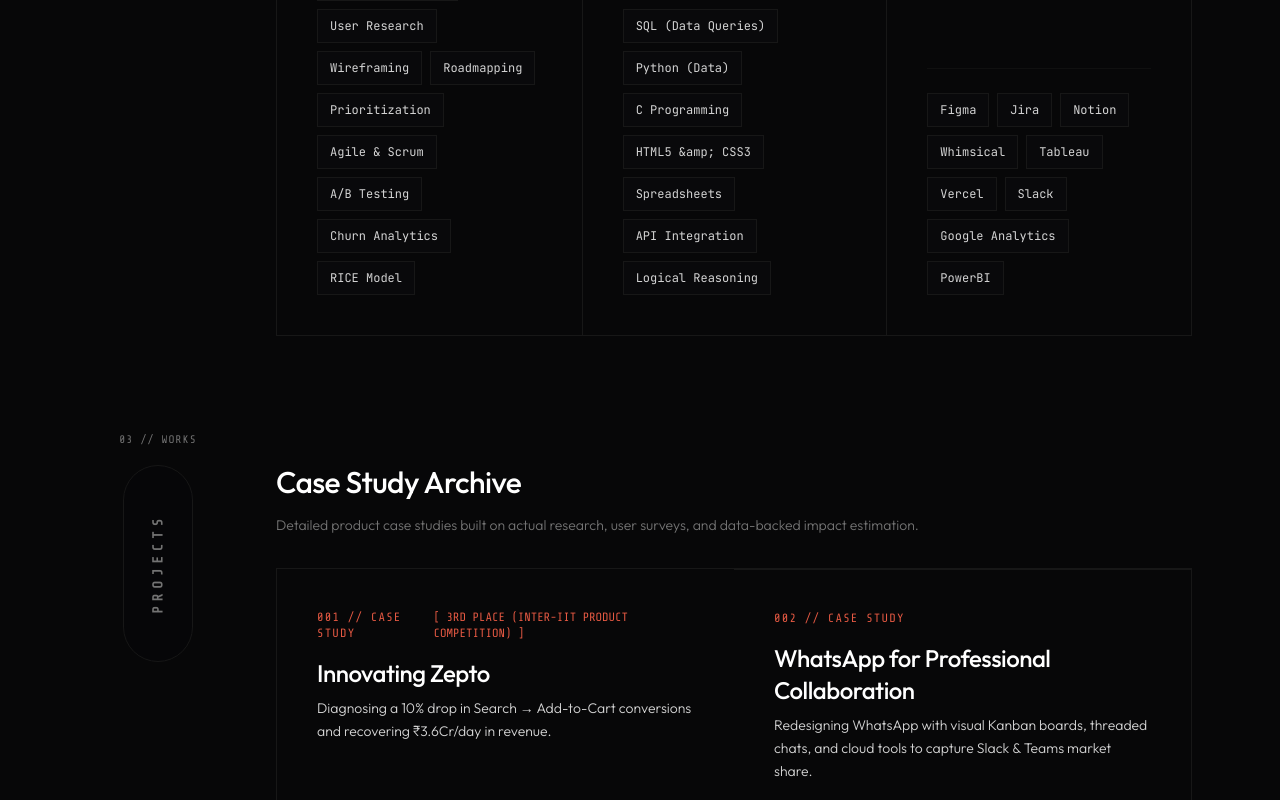
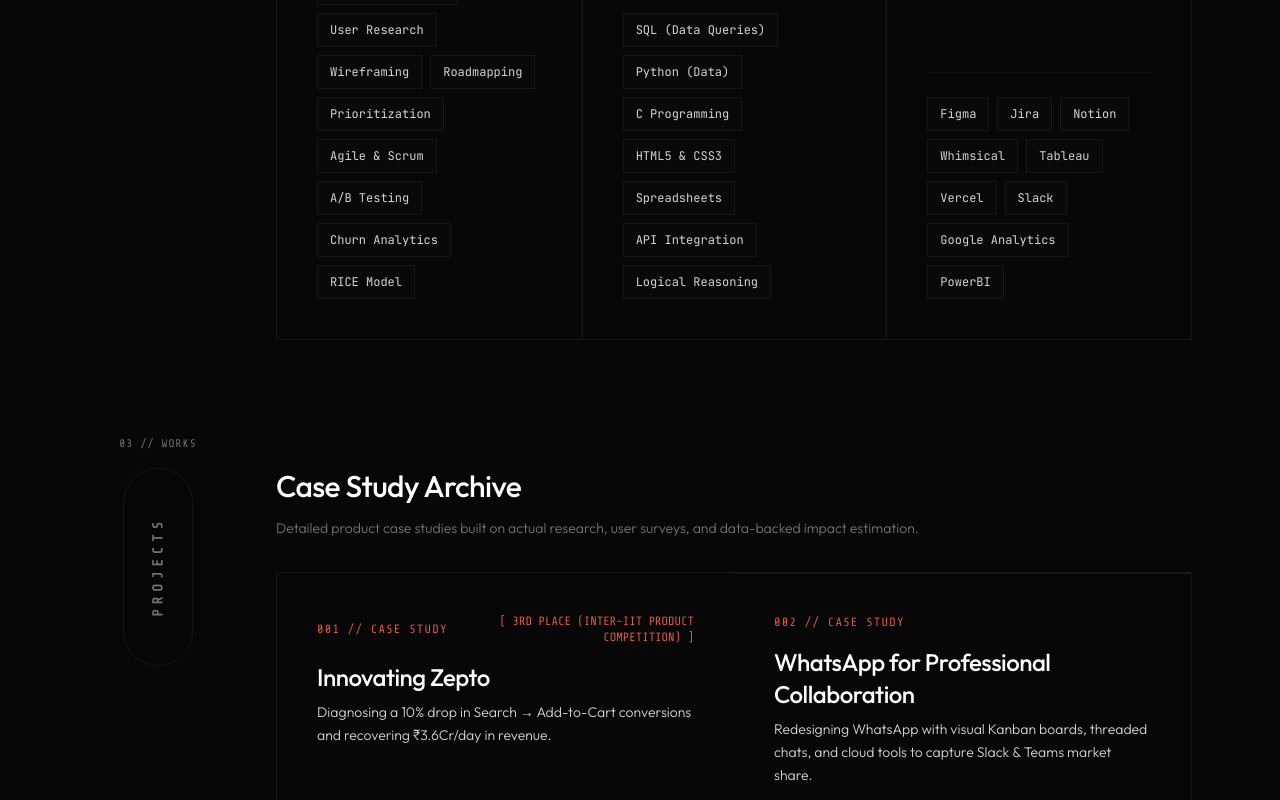
Before and after one commit to FocusedFalco/Portfolio, a Next.js app: page / in a window 1280 px wide. Shown: the part 2160-2960 px from the top of the page. Built offline with nearby package versions, Linux system fonts and the light colour scheme.

Commit message:
Fix case study header alignment and match skills cards height layouts

```diff
--- a/src/app/page.tsx
+++ b/src/app/page.tsx
@@ -599,7 +599,7 @@
             <div className="grid grid-cols-1 md:grid-cols-3 border border-neutral-900 divide-y md:divide-y-0 md:divide-x divide-neutral-900 bg-[#070708]">
               {/* PM Card */}
               <div className="p-10 space-y-6 flex flex-col justify-between">
-                <div className="space-y-4">
+                <div className="space-y-4 md:min-h-[160px] flex-grow">
                   <div className="flex justify-between items-center">
                     <span className="text-xs font-mono-tech text-neutral-500 uppercase font-semibold">DISCIPLINE</span>
                     <span className="text-xs font-mono-tech text-neutral-600">[ 01 ]</span>
@@ -625,7 +625,7 @@
 
               {/* Tech Card */}
               <div className="p-10 space-y-6 flex flex-col justify-between">
-                <div className="space-y-4">
+                <div className="space-y-4 md:min-h-[160px] flex-grow">
                   <div className="flex justify-between items-center">
                     <span className="text-xs font-mono-tech text-neutral-500 uppercase font-semibold">TECHNICAL</span>
                     <span className="text-xs font-mono-tech text-neutral-600">[ 02 ]</span>
@@ -634,14 +634,14 @@
                     <div className="w-10 h-10 bg-[#E55943]/10 border border-[#E55943]/20 flex items-center justify-center text-[#E55943]">
                       <Code className="w-5 h-5" />
                     </div>
-                    <h3 className="text-lg font-sans font-medium text-white">Languages &amp; Logic</h3>
+                    <h3 className="text-lg font-sans font-medium text-white">Languages & Logic</h3>
                   </div>
                   <p className="text-sm text-neutral-400 font-light leading-relaxed">
                     Leveraging data extraction and coding logic to evaluate systems and draw insights.
                   </p>
                 </div>
                 <div className="flex flex-wrap gap-2 pt-6 border-t border-neutral-900/60">
-                  {["SQL (Data Queries)", "Python (Data)", "C Programming", "HTML5 &amp; CSS3", "Spreadsheets", "API Integration", "Logical Reasoning"].map((skill) => (
+                  {["SQL (Data Queries)", "Python (Data)", "C Programming", "HTML5 & CSS3", "Spreadsheets", "API Integration", "Logical Reasoning"].map((skill) => (
                     <span key={skill} className="bg-[#09090b] border border-neutral-900 text-neutral-300 text-xs px-3 py-2 font-mono-code">
                       {skill}
                     </span>
@@ -651,7 +651,7 @@
 
               {/* Tools Card */}
               <div className="p-10 space-y-6 flex flex-col justify-between">
-                <div className="space-y-4">
+                <div className="space-y-4 md:min-h-[160px] flex-grow">
                   <div className="flex justify-between items-center">
                     <span className="text-xs font-mono-tech text-neutral-500 uppercase font-semibold">SYSTEMS</span>
                     <span className="text-xs font-mono-tech text-neutral-600">[ 03 ]</span>
@@ -660,7 +660,7 @@
                     <div className="w-10 h-10 bg-[#E55943]/10 border border-[#E55943]/20 flex items-center justify-center text-[#E55943]">
                       <Settings className="w-5 h-5" />
                     </div>
-                    <h3 className="text-lg font-sans font-medium text-white">Tooling &amp; Platforms</h3>
+                    <h3 className="text-lg font-sans font-medium text-white">Tooling & Platforms</h3>
                   </div>
                   <p className="text-sm text-neutral-400 font-light leading-relaxed">
                     Using industry-standard applications to coordinate tasks and create interactive UI prototypes.
@@ -723,12 +723,12 @@
                   className="p-10 hover:bg-[#09090b]/60 cursor-pointer transition-all flex flex-col justify-between min-h-[260px] relative group"
                 >
                   <div className="space-y-4">
-                    <div className="flex items-center justify-between">
-                      <span className="text-xs text-[#E55943] uppercase tracking-widest font-mono-tech">
+                    <div className="flex flex-col sm:flex-row sm:items-center justify-between gap-x-4 gap-y-1.5">
+                      <span className="text-xs text-[#E55943] uppercase tracking-widest font-mono-tech whitespace-nowrap flex-shrink-0">
                         00{idx+1} {"// CASE STUDY"}
                       </span>
                       {project.award && (
-                        <span className="text-xs text-[#E55943] font-mono-tech uppercase">
+                        <span className="text-xs text-[#E55943] font-mono-tech uppercase text-left sm:text-right">
                           [ {project.award} ]
                         </span>
                       )}
@@ -744,7 +744,7 @@
                   </div>
 
                   <div className="flex items-center gap-1.5 text-xs text-[#E55943] font-mono-tech uppercase pt-6 group-hover:gap-2.5 transition-all">
-                    Read Full Pitch Deck &amp; PRD Details
+                    Read Full Pitch Deck & PRD Details
                     <ChevronRight className="w-3.5 h-3.5" />
                   </div>
                 </div>
```
